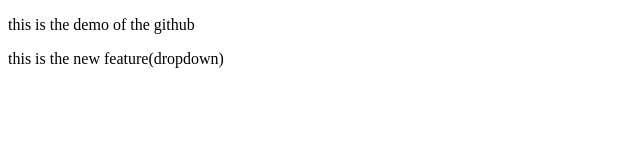
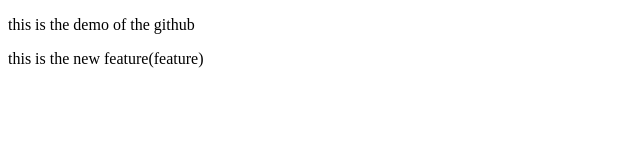
Before and after one commit to aryan5186/New-Repo, a plain HTML site: page index.html in a window 1280 px wide. Shown: the full height of the page, 0-640 px from the left. Drawn offline with Linux system fonts and the light colour scheme.

Commit message:
add new features

```diff
--- a/index.html
+++ b/index.html
@@ -7,6 +7,6 @@
 </head>
 <body>
     <p>this is the demo of the github</p>
-    <p>this is the new feature(dropdown)</p>
+    <p>this is the new feature(feature)</p>
 </body>
 </html>
```
